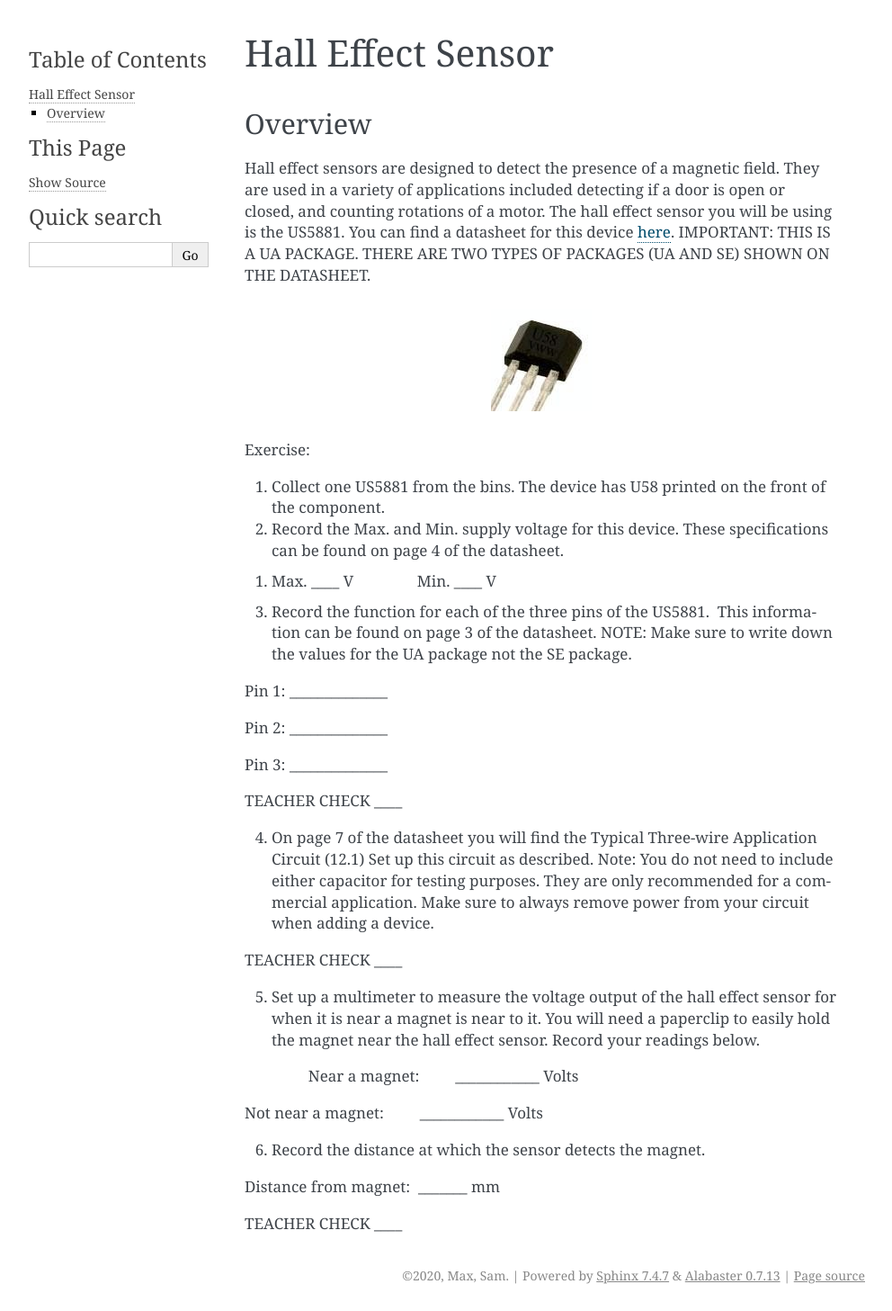
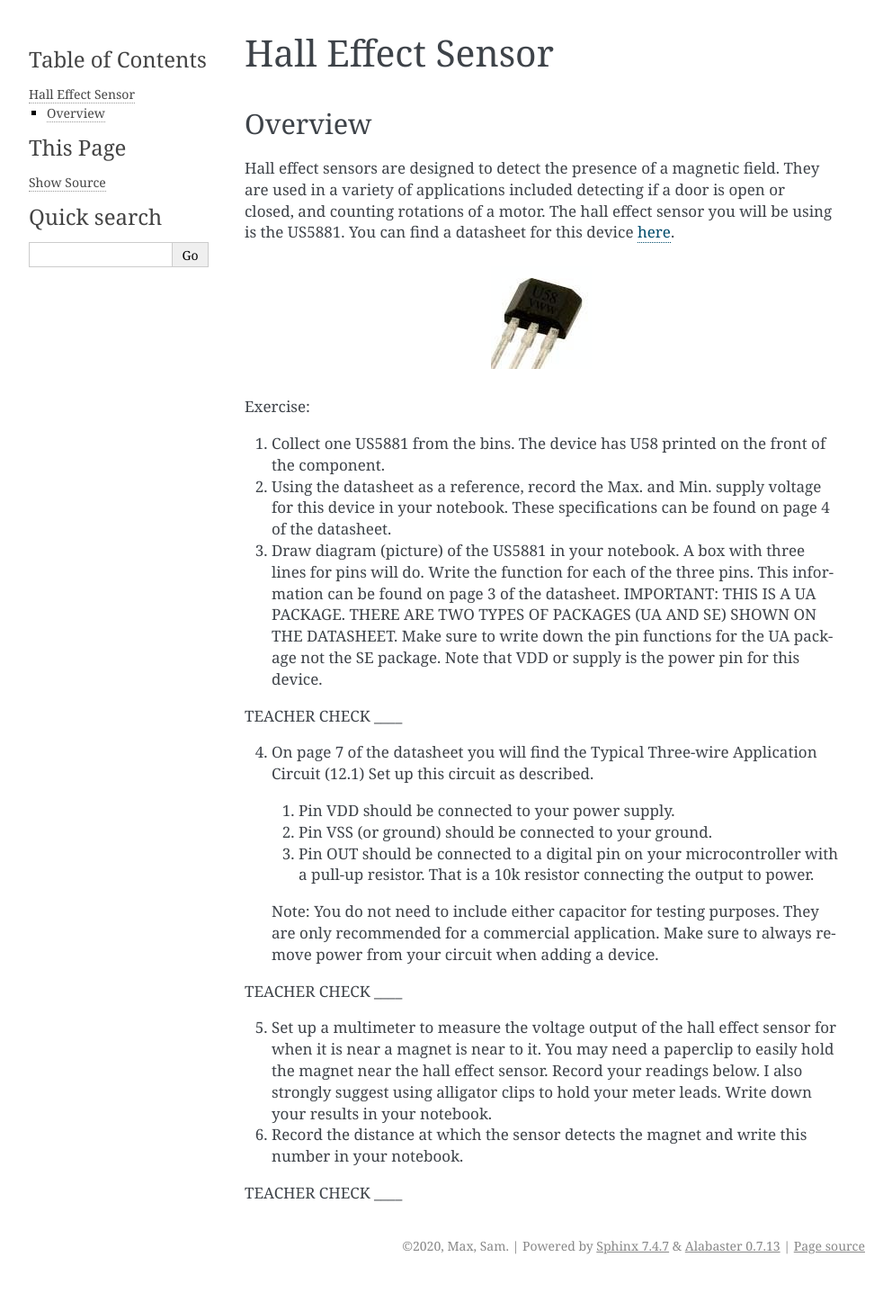
Before and after one commit to maxtkc/mvths-wiki, a Sphinx documentation site: the page built from docs/034-hall-effect-sensor.rst, in a window 1280 px wide. Shown: the whole page at 90% size, without its empty margins (148-1140 px from the left). Built offline with Sphinx 7.4.7, drawn with Linux system fonts in a browser that asks for light colours; pages that are not in the unit, such as notebooks, are missing from menus; after the commit the page ends 1424 px from its top, so only the background shows below that.

Commit message:
Update 034-hall-effect-sensor.rst

```diff
--- a/docs/034-hall-effect-sensor.rst
+++ b/docs/034-hall-effect-sensor.rst
@@ -20,50 +19,36 @@
 
 1. Collect one US5881 from the bins. The device has U58 printed on the
    front of the component.
-2. Record the Max. and Min. supply voltage for this device. These
+2. Using the datasheet as a reference, record the Max. and Min. supply voltage for this device in your notebook. These
    specifications can be found on page 4 of the datasheet.
 
-.. raw:: html
-
-   <!-- end list -->
-
-1. Max. \_\_\_\_ V                Min. \_\_\_\_ V
-
-.. raw:: html
-
-   <!-- end list -->
-
-3. Record the function for each of the three pins of the US5881.  This
-   information can be found on page 3 of the datasheet. NOTE: Make sure
-   to write down the values for the UA package not the SE package.
-
-Pin 1: \_\_\_\_\_\_\_\_\_\_\_\_\_\_
-
-Pin 2: \_\_\_\_\_\_\_\_\_\_\_\_\_\_
-
-Pin 3: \_\_\_\_\_\_\_\_\_\_\_\_\_\_
+3. Draw diagram (picture) of the US5881 in your notebook. A box with three lines for pins will do. Write the function for each of the three pins. This
+   information can be found on page 3 of the datasheet. IMPORTANT: THIS IS A UA PACKAGE. THERE ARE TWO TYPES OF PACKAGES (UA AND
+   SE) SHOWN ON THE DATASHEET. Make sure to write down the pin functions for the UA package not the SE package. Note that VDD or supply is the power pin
+   for this device.
 
 TEACHER CHECK \_\_\_\_
 
 4. On page 7 of the datasheet you will find the Typical Three-wire
-   Application Circuit (12.1) Set up this circuit as described. Note:
+   Application Circuit (12.1) Set up this circuit as described.
+
+   #. Pin VDD should be connected to your power supply.
+   #. Pin VSS (or ground) should be connected to your ground.
+   #. Pin OUT should be connected to a digital pin on your microcontroller with a pull-up resistor. That is a 10k resistor connecting the output to power.
+
+   Note:
    You do not need to include either capacitor for testing purposes.
    They are only recommended for a commercial application. Make sure to
    always remove power from your circuit when adding a device.
 
 TEACHER CHECK \_\_\_\_
 
-5. Set up a multimeter to measure the voltage output of the hall effect
-   sensor for when it is near a magnet is near to it. You will need a
-   paperclip to easily hold the magnet near the hall effect sensor.
-   Record your readings below.
+5. Set up a multimeter to measure the voltage output of the hall effect sensor for when it is near a magnet is near to it. You may need a
+   paperclip to easily hold the magnet near the hall effect sensor. Record your readings below. I also strongly suggest using alligator
+   clips to hold your meter leads. Write down your results in your notebook.
 
-                Near a magnet:         \_\_\_\_\_\_\_\_\_\_\_\_ Volts
+6. Record the distance at which the sensor detects the magnet and write this number in your notebook.
 
-Not near a magnet:         \_\_\_\_\_\_\_\_\_\_\_\_ Volts
 
-6. Record the distance at which the sensor detects the magnet.
-
-Distance from magnet:  \_\_\_\_\_\_\_ mm
 
 TEACHER CHECK \_\_\_\_
```
Also changed, not shown: other parts of docs/034-hall-effect-sensor.rst (+1 -2 lines).
